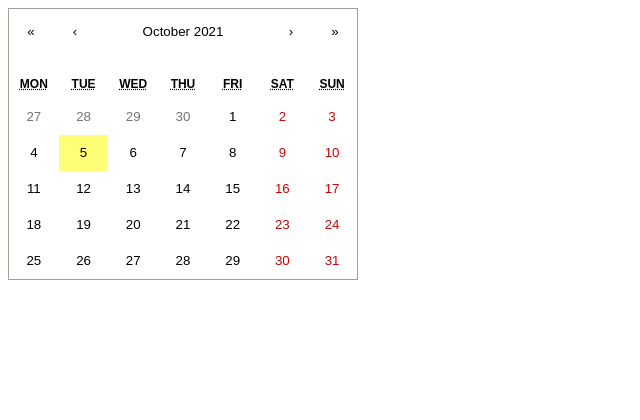
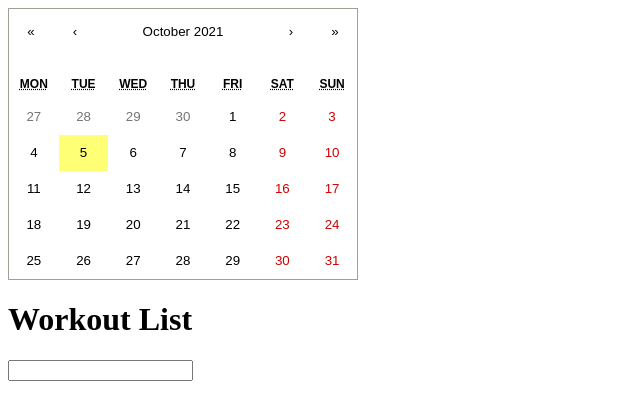
Before and after one commit to UJ528491/workout-recorder, a React (Create React App) app: page / in a window 1280 px wide. Shown: the top 420 px of the page, without its empty margins (0-640 px from the left). Built offline with nearby package versions, Linux system fonts and the light colour scheme.

Commit message:
useWorkouts

```diff
--- a/src/App.tsx
+++ b/src/App.tsx
@@ -1,10 +1,12 @@
 import React from "react";
-import Calendar from "./calendar/calendar";
+import Calendar from "./Calendar/Calendar";
+import UseWorkouts from "./Workout/Workouts";
 
 function App() {
   return (
     <>
       <Calendar />
+      <UseWorkouts />
     </>
   );
 }
--- /dev/null
+++ b/src/Workout/Workouts.tsx
@@ -0,0 +1,30 @@
+import { useWorkouts } from "./useWorkouts";
+import { useCallback, useRef } from "react";
+export default function Workouts() {
+  const { workouts, addWorkout, reomoveWorkout } = useWorkouts();
+  const newWorkoutRef = useRef<HTMLInputElement>(null);
+  const onAddTodo = useCallback(
+    e => {
+      e.preventDefault();
+      if (newWorkoutRef.current) {
+        addWorkout(newWorkoutRef.current.value);
+        newWorkoutRef.current.value = "";
+      }
+    },
+    [addWorkout]
+  );
+  return (
+    <div>
+      <h1>Workout List</h1>
+      <form onSubmit={onAddTodo}>
+        <input type="text" ref={newWorkoutRef} />
+      </form>
+      {workouts.map(workout => (
+        <div key={workout.id}>
+          {workout.text}
+          <button onClick={() => reomoveWorkout(workout.id)}>Remove</button>
+        </div>
+      ))}
+    </div>
+  );
+}
--- /dev/null
+++ b/src/Workout/useWorkouts.ts
@@ -0,0 +1,57 @@
+import { useReducer, useCallback } from "react";
+
+interface workouts {
+  id: number;
+  text: string;
+}
+type ActionType =
+  | {
+      type: "ADD";
+      text: string;
+    }
+  | {
+      type: "REMOVE";
+      id: number;
+    };
+
+const initialWorkouts: workouts[] = [];
+
+export function useWorkouts() {
+  const [workouts, dispatch] = useReducer(
+    (state: workouts[], action: ActionType) => {
+      switch (action.type) {
+        case "ADD":
+          return [...state, { id: state.length, text: action.text }];
+        case "REMOVE":
+          return state.filter(({ id }) => id !== action.id);
+        default:
+          throw new Error();
+      }
+    },
+    initialWorkouts
+  );
+
+  const addWorkout = useCallback((text: string) => {
+    dispatch({
+      type: "ADD",
+      text,
+    });
+  }, []);
+  const reomoveWorkout = useCallback((id: number) => {
+    dispatch({
+      type: "REMOVE",
+      id,
+    });
+  }, []);
+
+  return { workouts, addWorkout, reomoveWorkout };
+}
+
+// const item = {
+//   id: 123,
+//   name: "pull up",
+//   reps: 10,
+//   sets: 5,
+//   status: "good",
+//   log: "perform 4sets",
+// };
```
Also changed, not shown: src/Workout/WOReducer.tsx (deleted, +0 -10 lines), src/Workout/Workout.tsx (deleted, +0 -16 lines).
